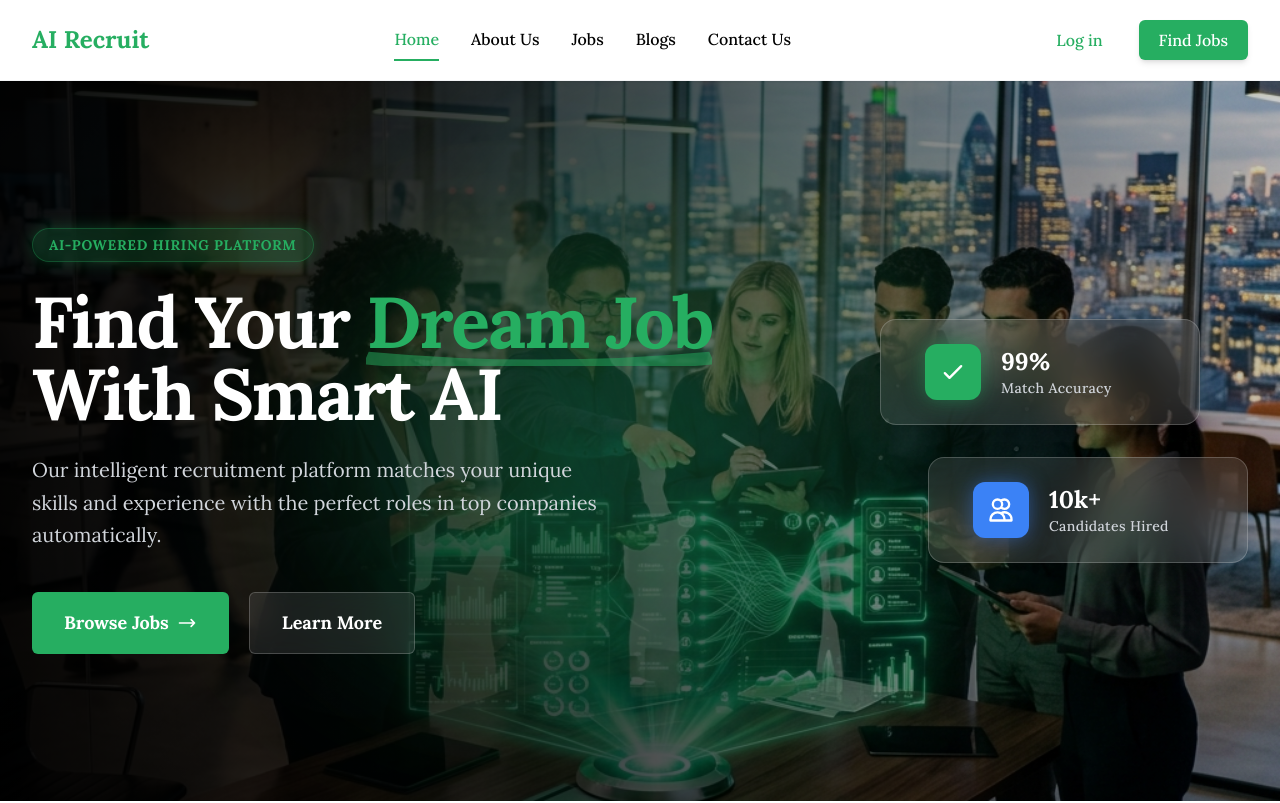
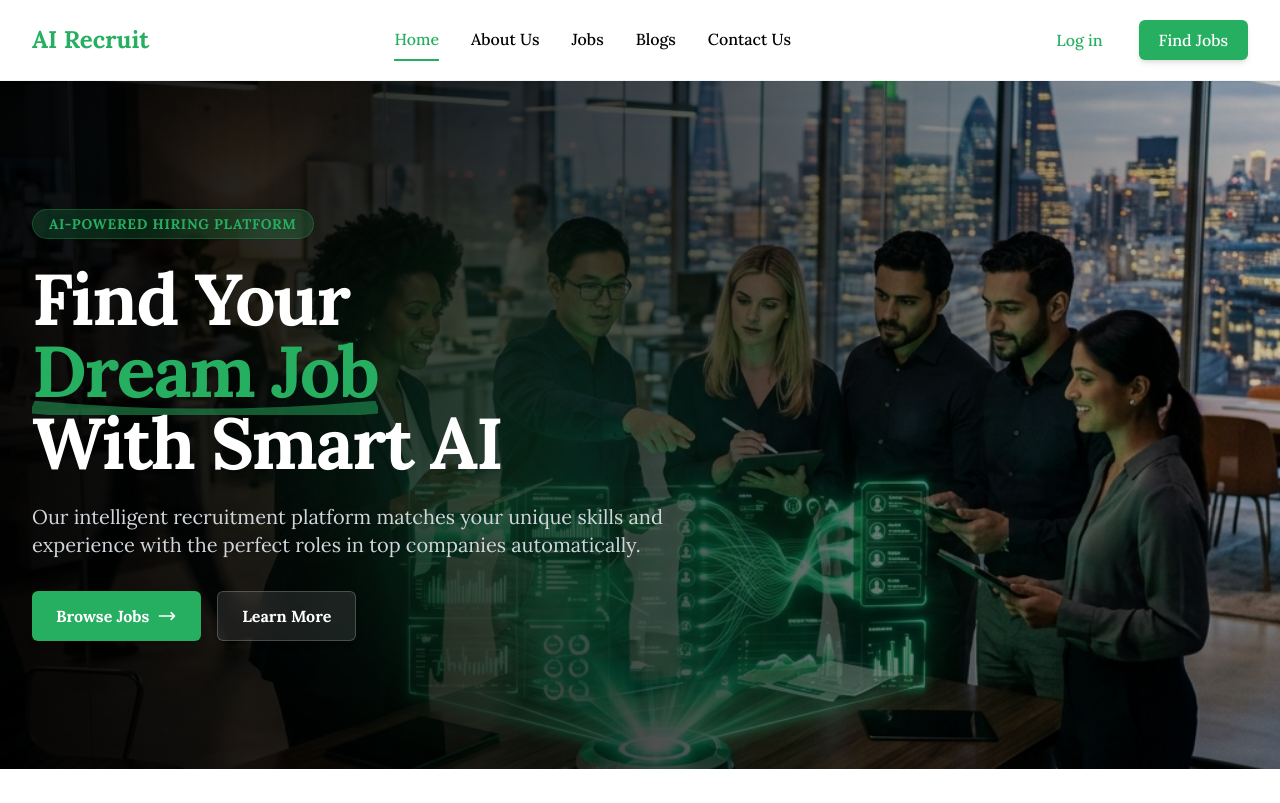
Before and after one commit to Iqbalhossen07/ai-recruitment, a Next.js app: page / in a window 1280 px wide. Shown: the top 803 px of the page. Built offline with nearby package versions, Linux system fonts and the light colour scheme.

Commit message:
style: remove floating cards and refine hero buttons

```diff
--- a/src/app/page.tsx
+++ b/src/app/page.tsx
@@ -6,7 +6,7 @@ export default function Home() {
     <div className="flex flex-col min-h-screen">
 
       {/* 1. Hero Section */}
-      <section className="relative py-32 px-4 sm:px-6 lg:px-8 overflow-hidden min-h-[90vh] flex items-center">
+      <section className="relative py-32 px-4 sm:px-6 lg:px-8 overflow-hidden min-h-[85vh] flex items-center">
         {/* Background Image with Gradient Overlay */}
         <div className="absolute inset-0 z-0">
           <Image
@@ -21,57 +21,31 @@ export default function Home() {
 
           {/* Animated decorative glowing orbs */}
           <div className="absolute top-1/4 left-1/4 w-96 h-96 bg-primary/20 rounded-full blur-[100px] mix-blend-screen animate-pulse"></div>
-          <div className="absolute bottom-1/4 right-1/4 w-[500px] h-[500px] bg-primary/20 rounded-full blur-[100px] mix-blend-screen"></div>
         </div>
 
-        <div className="max-w-7xl mx-auto w-full relative z-10 grid grid-cols-1 lg:grid-cols-12 gap-12 items-center">
+        <div className="max-w-7xl mx-auto w-full relative z-10">
 
           {/* Left Text Content */}
-          <div className="text-left lg:col-span-7">
-            <span className="inline-block py-1.5 px-4 rounded-full bg-primary/20 text-primary border border-primary/30 text-sm font-bold tracking-wider uppercase mb-6 backdrop-blur-md shadow-[0_0_15px_rgba(38,174,97,0.3)]">
+          <div className="text-left max-w-2xl">
+            <span className="inline-block py-1 px-4 rounded-full bg-primary/20 text-primary border border-primary/30 text-sm font-bold tracking-wider uppercase mb-6 backdrop-blur-md shadow-sm">
               AI-Powered Hiring Platform
             </span>
-            <h1 className="text-5xl md:text-7xl font-bold text-white mb-6 leading-[1.1] tracking-tight">
+            <h1 className="text-4xl sm:text-5xl md:text-7xl font-bold text-white mb-6 leading-[1.1] tracking-tight">
               Find Your <span className="text-primary relative inline-block">Dream Job<svg className="absolute w-full h-4 -bottom-2 left-0 text-primary opacity-50" viewBox="0 0 100 10" preserveAspectRatio="none"><path d="M0 5 Q 50 15 100 5" stroke="currentColor" strokeWidth="8" fill="transparent"/></svg></span><br/>With Smart AI
             </h1>
-            <p className="text-xl text-gray-300 mb-10 max-w-xl leading-relaxed font-light">
+            <p className="text-lg sm:text-xl text-gray-300 mb-8 leading-relaxed font-light">
               Our intelligent recruitment platform matches your unique skills and experience with the perfect roles in top companies automatically.
             </p>
-            <div className="flex flex-col sm:flex-row gap-5">
-              <Link href="/jobs" className="bg-primary text-white px-8 py-4 rounded-md font-bold text-lg hover:bg-primary-hover hover:-translate-y-1 hover:shadow-[0_10px_20px_rgba(38,174,97,0.4)] transition-all duration-300 text-center flex items-center justify-center space-x-2">
+
+            {/* Buttons - Side by side on all devices, reduced padding, black shadows */}
+            <div className="flex flex-row flex-wrap gap-4">
+              <Link href="/jobs" className="bg-primary text-white px-6 py-3 rounded-md font-bold hover:bg-primary-hover hover:-translate-y-1 shadow-md hover:shadow-xl shadow-black/20 transition-all duration-300 text-center flex items-center justify-center space-x-2">
                 <span>Browse Jobs</span>
                 <svg className="w-5 h-5" fill="none" viewBox="0 0 24 24" stroke="currentColor"><path strokeLinecap="round" strokeLinejoin="round" strokeWidth={2} d="M17 8l4 4m0 0l-4 4m4-4H3" /></svg>
               </Link>
-              <Link href="/about" className="bg-white/10 text-white border border-white/20 px-8 py-4 rounded-md font-bold text-lg hover:bg-white/20 hover:-translate-y-1 transition-all duration-300 text-center backdrop-blur-md">
+              <Link href="/about" className="bg-white/10 text-white border border-white/20 px-6 py-3 rounded-md font-bold hover:bg-white/20 hover:-translate-y-1 shadow-md hover:shadow-xl shadow-black/20 transition-all duration-300 text-center backdrop-blur-md">
                 Learn More
               </Link>
-            </div>
-          </div>
-
-          {/* Right Floating Elements (Dynamic Layout) */}
-          <div className="hidden lg:flex flex-col justify-center items-end lg:col-span-5 relative h-full space-y-8">
-             {/* Floating Stats Card 1 */}
-             <div className="bg-white/10 backdrop-blur-xl border border-white/20 p-6 rounded-2xl shadow-2xl flex items-center space-x-5 transform hover:-translate-y-2 hover:shadow-[0_20px_40px_rgba(0,0,0,0.4)] transition-all duration-500 w-80 mr-12 relative overflow-hidden group">
-              <div className="absolute inset-0 bg-gradient-to-r from-primary/10 to-transparent opacity-0 group-hover:opacity-100 transition-opacity duration-500"></div>
-              <div className="w-14 h-14 bg-primary text-white rounded-xl flex items-center justify-center flex-shrink-0 shadow-[0_0_20px_rgba(38,174,97,0.5)]">
-                <svg className="w-7 h-7" fill="none" viewBox="0 0 24 24" stroke="currentColor"><path strokeLinecap="round" strokeLinejoin="round" strokeWidth={2} d="M5 13l4 4L19 7" /></svg>
-              </div>
-              <div className="relative z-10">
-                <p className="text-white text-2xl font-bold">99%</p>
-                <p className="text-gray-300 text-sm font-medium tracking-wide">Match Accuracy</p>
-              </div>
-            </div>
-
-            {/* Floating Stats Card 2 */}
-            <div className="bg-white/10 backdrop-blur-xl border border-white/20 p-6 rounded-2xl shadow-2xl flex items-center space-x-5 transform hover:-translate-y-2 hover:shadow-[0_20px_40px_rgba(0,0,0,0.4)] transition-all duration-500 w-80 ml-auto relative overflow-hidden group">
-              <div className="absolute inset-0 bg-gradient-to-r from-blue-500/10 to-transparent opacity-0 group-hover:opacity-100 transition-opacity duration-500"></div>
-              <div className="w-14 h-14 bg-blue-500 text-white rounded-xl flex items-center justify-center flex-shrink-0 shadow-[0_0_20px_rgba(59,130,246,0.5)]">
-                <svg className="w-7 h-7" fill="none" viewBox="0 0 24 24" stroke="currentColor"><path strokeLinecap="round" strokeLinejoin="round" strokeWidth={2} d="M12 4.354a4 4 0 110 5.292M15 21H3v-1a6 6 0 0112 0v1zm0 0h6v-1a6 6 0 00-9-5.197M13 7a4 4 0 11-8 0 4 4 0 018 0z" /></svg>
-              </div>
-              <div className="relative z-10">
-                <p className="text-white text-2xl font-bold">10k+</p>
-                <p className="text-gray-300 text-sm font-medium tracking-wide">Candidates Hired</p>
-              </div>
             </div>
           </div>
 
```
